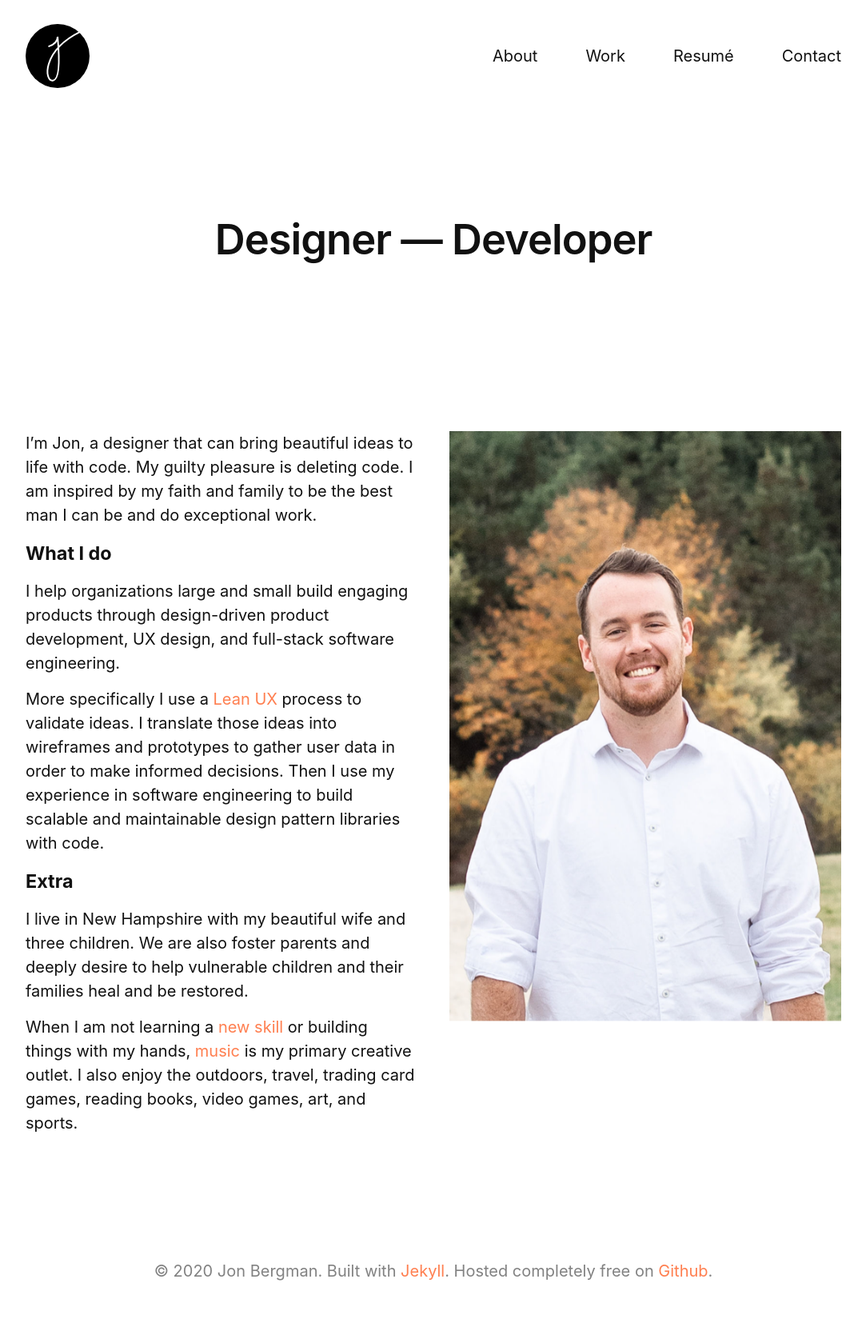
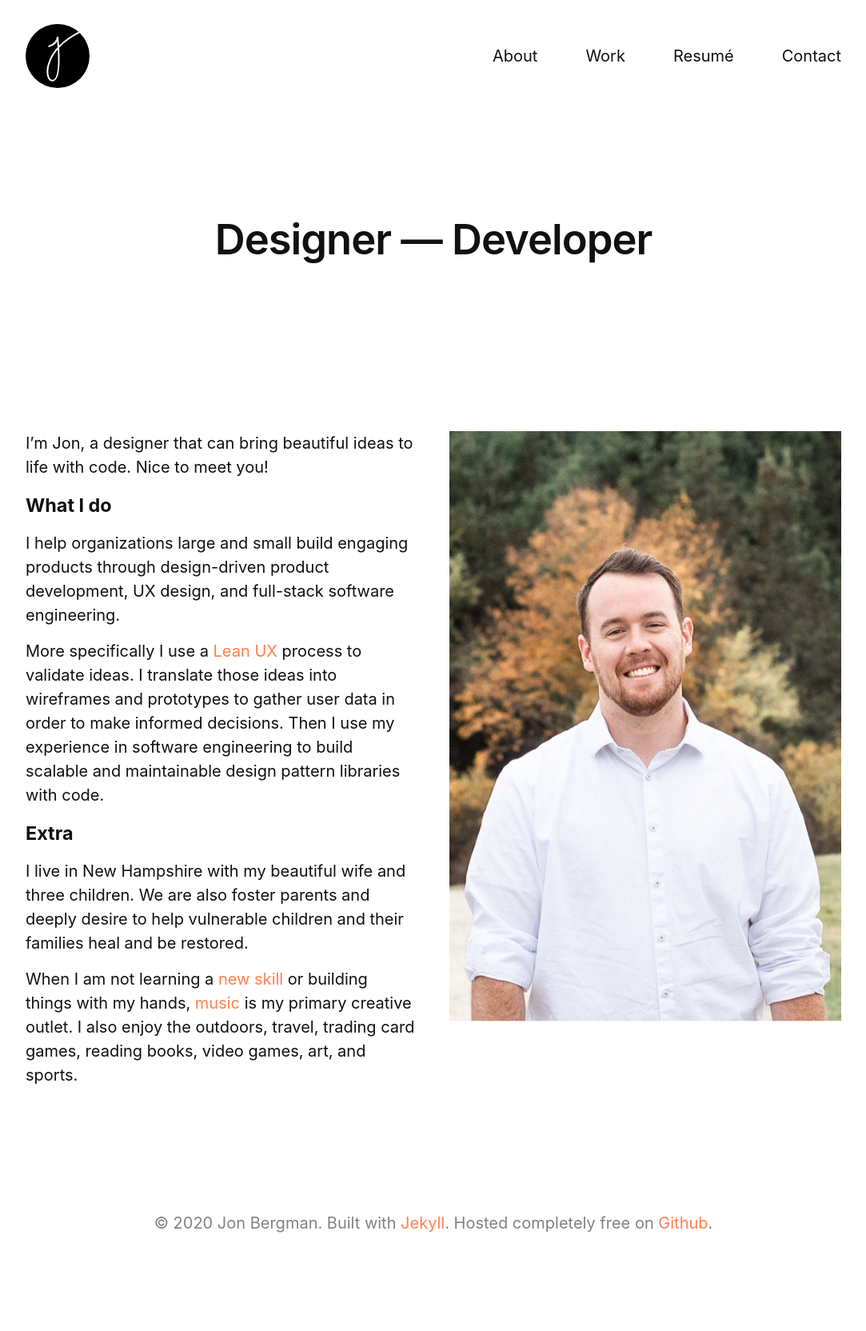
Before and after one commit to JonBergman/jonbergman.github.io, a Jekyll site: the page built from about.markdown, in a window 1280 px wide. Shown: the whole page at 80% size, without its empty margins (98-1181 px from the left). Built offline with Jekyll 4.4.1, drawn with Linux system fonts in a browser that asks for light colours; nearby versions of some CDN libraries; some web fonts are replaced; after the commit the page ends 1604 px from its top, so only the background shows below that.

Commit message:
about copy change

```diff
--- a/_experiences/blackboard.markdown
+++ b/_experiences/blackboard.markdown
@@ -11,8 +11,6 @@ I joined [Blackboard](https://blackboard.com) as a Senior UI Designer in 2015. O
 
 We were rebuilding and redesigning most of our products with a new style guide called New School. I was responsible for building New School components with HTML, CSS, and JavaScript. The UI designers were also responsible for the application’s accessibility. This was my introduction to the world of WCAG standards.
 
-Rethinking our CSS architecture to reduce bugs and maintenance strain was the work I enjoyed the most at Blackboard.
-
 <div class="iframe__container">
   <iframe width="560" height="315" src="https://www.youtube.com/embed/dm0MGnG64_E" frameborder="0" allow="accelerometer; autoplay; clipboard-write; encrypted-media; gyroscope; picture-in-picture" allowfullscreen></iframe>
 </div>
--- a/about.markdown
+++ b/about.markdown
@@ -4,7 +4,7 @@ title: About
 permalink: /about/
 ---
 
-I’m Jon, a designer that can bring beautiful ideas to life with code. My guilty pleasure is deleting code. I am inspired by my faith and family to be the best man I can be and do exceptional work.
+I’m Jon, a designer that can bring beautiful ideas to life with code. Nice to meet you!
 
 ### What I do
 
```
